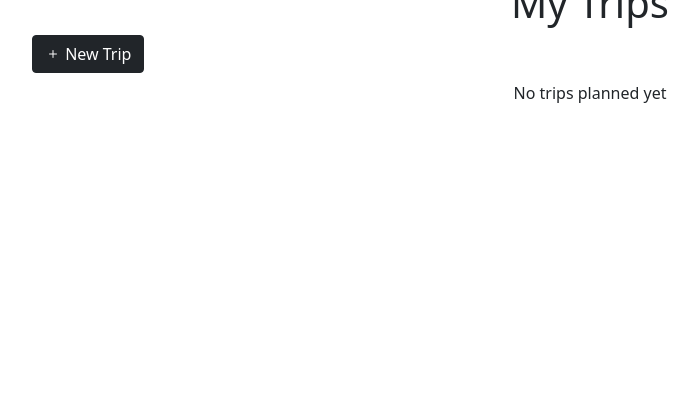
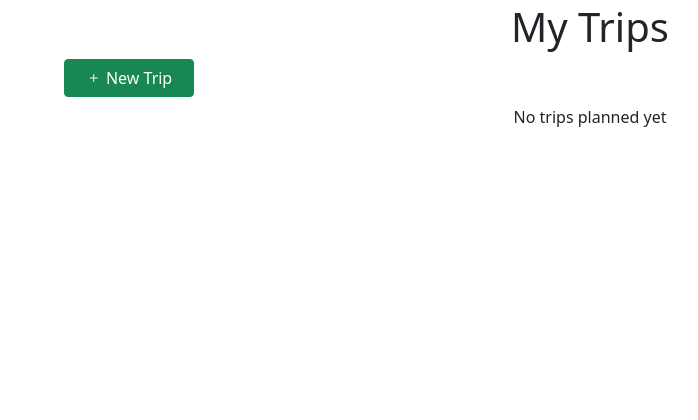
Before and after one commit to allenaxie/Travel-Booklet, a Django app: page /trips/ in a window 1280 px wide. Shown: the part 133-553 px from the top of the page, without its empty margins (50-748 px from the left). Run offline with Django 3.2, Linux system fonts and the light colour scheme; the visitor is signed in with stand-in values (Sample User, id 1); data that the repository does not hold is empty.

Commit message:
Update new trip button on trips index page

```diff
--- a/main_app/static/css/trips/index.css
+++ b/main_app/static/css/trips/index.css
@@ -1,3 +1,15 @@
 .title {
     text-align: center;
+    margin-top: 1.5rem;
 }
+
+#new_trip_btn_container {
+    display: flex;
+    justify-content: flex-start;
+}
+
+.new_trip_btn {
+    width: 130px;
+    margin-left: 2rem;
+    text-align: center;
+}
--- a/main_app/templates/trips/index.html
+++ b/main_app/templates/trips/index.html
@@ -16,8 +16,10 @@
         <div class="row">
             <h1 class="title">My Trips</h1>
         </div>
-        <div clas="new_trip_btn_container row">
-            <a class="btn btn-dark new_trip_btn" href="{% url 'trips_create' %}"><span class="bi-plus"></span> New Trip</a>
+        <div clas="row" id="new_trip_btn_container">
+            <a class="btn btn-success new_trip_btn" href="{% url 'trips_create' %}">
+                <span class="bi-plus"></span> New Trip
+            </a>
         </div>
 
         <!-- Cards grid system - Vertically stack 1 card at smallest screen. Increment 1 card horizontally per breakpoint -->
@@ -54,7 +56,8 @@
                     </table>
                 </div>
                 <div class="card-footer">
-
+                    <a class="btn btn-info">Edit</a>
+                    <a class="btn btn-danger">Delete</a>
                 </div>
             </div>
             {% empty %}
```
